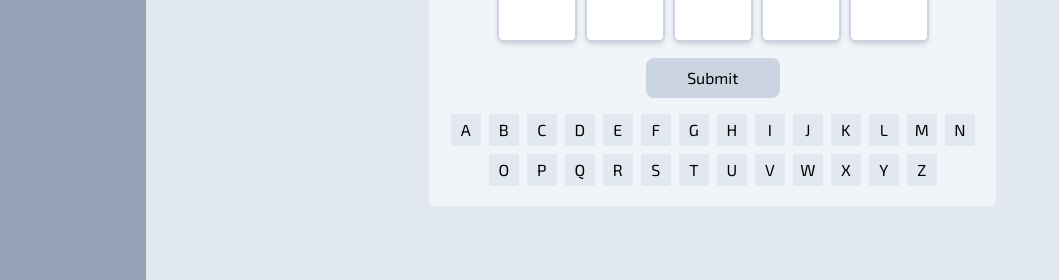
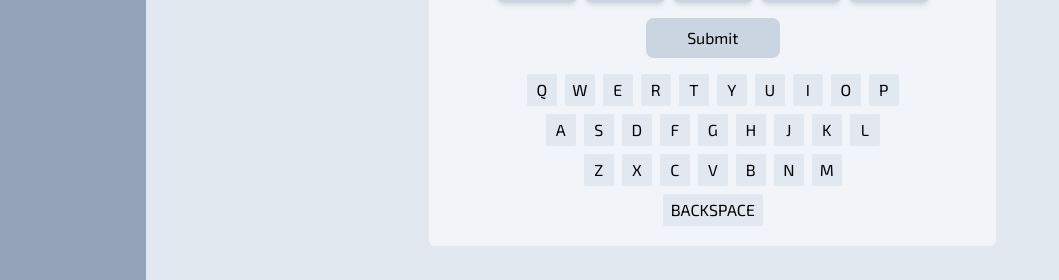
Before and after one commit to Thenlie/turtle, a React (Create React App) app in the folder client/: page /contgame in a window 1280 px wide. Shown: the part 326-606 px from the top of the page, without its empty margins (0-1059 px from the left). Built offline with nearby package versions, Linux system fonts and the light colour scheme; no server answers.

Commit message:
Refactoring letters below user input to become a keyboard

```diff
--- a/client/src/components/Game/Alphabet/Alphabet.jsx
+++ b/client/src/components/Game/Alphabet/Alphabet.jsx
@@ -2,12 +2,29 @@ import { v4 as uuid } from 'uuid';
 
 // display of each letter below the user input
 const Alphabet = () => {
-    const abc = Array.from('ABCDEFGHIJKLMNOPQRSTUVWXYZ');
+    const abc1 = Array.from('QWERTYUIOP');
+    const abc2 = Array.from('ASDFGHJKL');
+    const abc3 = Array.from('ZXCVBNM');
     return (
-        <div className='flex flex-wrap justify-center' id='letter-container'>
-            {abc.map(letter => (
-                <span key={uuid()} id={letter} className='p-1 m-1 w-[30px] bg-slate-200 rounded-sm text-center'>{letter}</span>
-            ))}
+        <div className='' id='letter-container'>
+            <div className='flex justify-center'>
+                {abc1.map(letter => (
+                    <span key={uuid()} id={letter} className='p-1 m-1 w-[30px] bg-slate-200 hover:opacity-75 rounded-sm text-center cursor-pointer'>{letter}</span>
+                ))}
+            </div>
+            <div className='flex justify-center'>
+                {abc2.map(letter => (
+                    <span key={uuid()} id={letter} className='p-1 m-1 w-[30px] bg-slate-200 hover:opacity-75 rounded-sm text-center cursor-pointer'>{letter}</span>
+                ))}
+            </div>
+            <div className='flex justify-center'>
+                {abc3.map(letter => (
+                    <span key={uuid()} id={letter} className='p-1 m-1 w-[30px] bg-slate-200 hover:opacity-75 rounded-sm text-center cursor-pointer'>{letter}</span>
+                ))}
+            </div>
+            <div className='flex justify-center'>
+                <span id={'BACKSPACE'} className='p-1 m-1 w-[100px] bg-slate-200 hover:opacity-75 rounded-sm text-center cursor-pointer'>BACKSPACE</span>
+            </div>
         </div>
     );
 };
--- a/client/src/components/Game/UserInput/UserInput.jsx
+++ b/client/src/components/Game/UserInput/UserInput.jsx
@@ -1,6 +1,7 @@
 import { useEffect, useState } from 'react';
 import dictionary from '../../../utils/dictionary';
 import { v4 as uuid } from 'uuid';
+import Alphabet from '../Alphabet';
 
 const UserInput = ({guessArr, setGuessArr}) => {
     const [input, setInput] = useState('');
@@ -55,6 +56,13 @@ const UserInput = ({guessArr, setGuessArr}) => {
         };
     }, [key]);
 
+    const test = (evt) => {
+        let curr = evt.target.id
+        if (letters.includes(curr) || curr == 'BACKSPACE') {
+            setKey({key: curr, id: uuid});
+        }
+    };
+
     return (
         <>
             {!validGuess && (
@@ -78,6 +86,9 @@ const UserInput = ({guessArr, setGuessArr}) => {
                 </div>
             </div>
             <button onClick={handleSubmit} className='w-1/2 md:w-1/4 my-3 mx-auto p-2 rounded-lg bg-slate-300 hover:bg-slate-400'>Submit</button>
+            <div onClick={test}>
+                <Alphabet />
+            </div>
         </>
     );
 };
--- a/client/src/pages/ContGame.js
+++ b/client/src/pages/ContGame.js
@@ -22,7 +22,7 @@ const ContGame = ({ setCurrentPage }) => {
             <Display guessArr={guessArr} target={target} type={'cont'} />
             <section className='p-4 mx-auto my-4 w-3/4 md:w-1/2 text-center bg-slate-100 rounded-md'>
                 <UserInput guessArr={guessArr} setGuessArr={setGuessArr} />
-                <Alphabet />
+                {/* <Alphabet /> */}
             </section>
         </main>
     );
```
